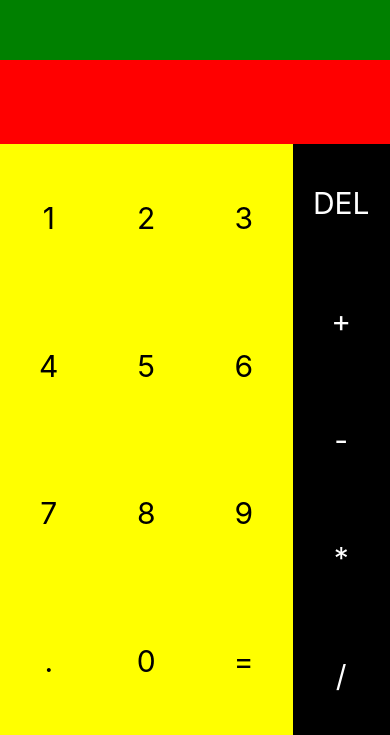
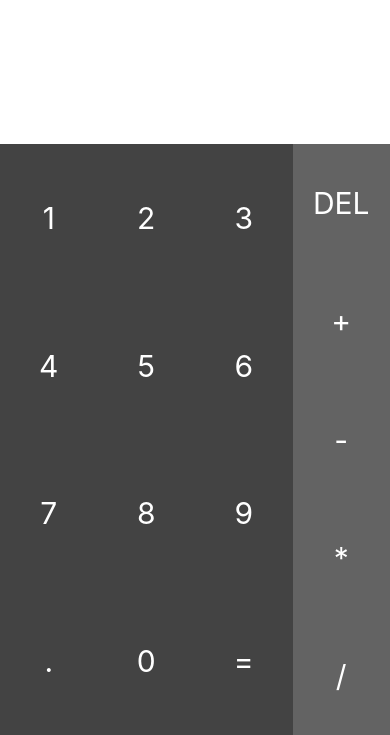
Before and after one commit to Kavit900/react-native-calculator, a React Native app: screen / in a window 390 px wide. Shown: the part 109-844 px from the top of the page. Built offline with nearby package versions, Linux system fonts and the light colour scheme.

Commit message:
completed single page app

```diff
--- a/App.js
+++ b/App.js
@@ -20,7 +20,8 @@ export default class App extends Component {
   constructor() {
     super()
     this.state = {
-      resultText: ""
+      resultText: "",
+      calculationText: ""
     }
     this.operations = ['DEL','+', '-', '*', '/'];
   }
@@ -28,14 +29,29 @@ export default class App extends Component {
   calculateResult() {
     const text = this.state.resultText;
 
+    this.setState({
+      calculationText: eval(text)
+    });
     // now parse this text
+  }
+
+  validate() {
+    const text = this.state.resultText;
+    switch(text.slice(-1)) {
+      case '+':
+      case '-':
+      case '*':
+      case '/':
+        return false;
+    }
+    return true;
   }
 
   buttonPressed(text) {
     console.log(text);
 
     if(text == '=') {
-      this.calculateResult();
+      return this.validate() && this.calculateResult();
     }
 
     this.setState({
@@ -77,18 +93,18 @@ export default class App extends Component {
       let row = [];
       for(let j=0; j<3; j++) {
         row.push(
-          <TouchableOpacity onPress={() => this.buttonPressed(nums[i][j])} style={styles.btn}>
+          <TouchableOpacity key={nums[i][j]} onPress={() => this.buttonPressed(nums[i][j])} style={styles.btn}>
             <Text style={styles.btnText}>{nums[i][j]}</Text>
           </TouchableOpacity>
         );
       }
-      rows.push(<View style={styles.row}>{row}</View>)
+      rows.push(<View key={i} style={styles.row}>{row}</View>)
     }
 
     let ops = [];
     for(let i=0; i<this.operations.length; i++) {
       ops.push(
-        <TouchableOpacity onPress={() => this.operate(this.operations[i])} style={styles.btn}>
+        <TouchableOpacity key={this.operations[i]} onPress={() => this.operate(this.operations[i])} style={styles.btn}>
           <Text style={[styles.btnText, styles.white]}>{this.operations[i]}</Text>
         </TouchableOpacity>
       );
@@ -100,7 +116,7 @@ export default class App extends Component {
           <Text style={styles.calculationText}>{this.state.resultText}</Text>
         </View>
         <View style={styles.result}>
-          <Text style={styles.resultText}></Text>
+          <Text style={styles.resultText}>{this.state.calculationText}</Text>
         </View>
         <View style={styles.buttons}>
           <View style={styles.numbers}>
@@ -121,10 +137,11 @@ const styles = StyleSheet.create({
   },
   resultText: {
     fontSize: 30,
-    color: 'white'
+    color: 'black'
   },
   btnText: {
-    fontSize: 30
+    fontSize: 30,
+    color: 'white'
   },
   white: {
     color: 'white'
@@ -137,17 +154,17 @@ const styles = StyleSheet.create({
   },
   calculationText: {
     fontSize: 24,
-    color: 'white'
+    color: 'black'
   },
   result: {
     flex: 1, // result takes 10% of the screen
-    backgroundColor: 'red',
+    backgroundColor: 'white',
     justifyContent: 'center',
     alignItems: 'flex-end'
   },
   calculation: {
     flex: 2, // calculation takes 20% of the screen
-    backgroundColor: 'green',
+    backgroundColor: 'white',
     justifyContent: 'center',
     alignItems: 'flex-end'
   },
@@ -157,7 +174,7 @@ const styles = StyleSheet.create({
   },
   numbers: {
     flex: 3,
-    backgroundColor: 'yellow'
+    backgroundColor: '#434343'
   },
   row: {
     flexDirection: 'row',
@@ -168,6 +185,7 @@ const styles = StyleSheet.create({
   operations: {
     flex: 1,
     justifyContent: 'space-around',
-    backgroundColor: 'black'
+    alignItems: 'stretch',
+    backgroundColor: '#636363'
   }
 });
```
